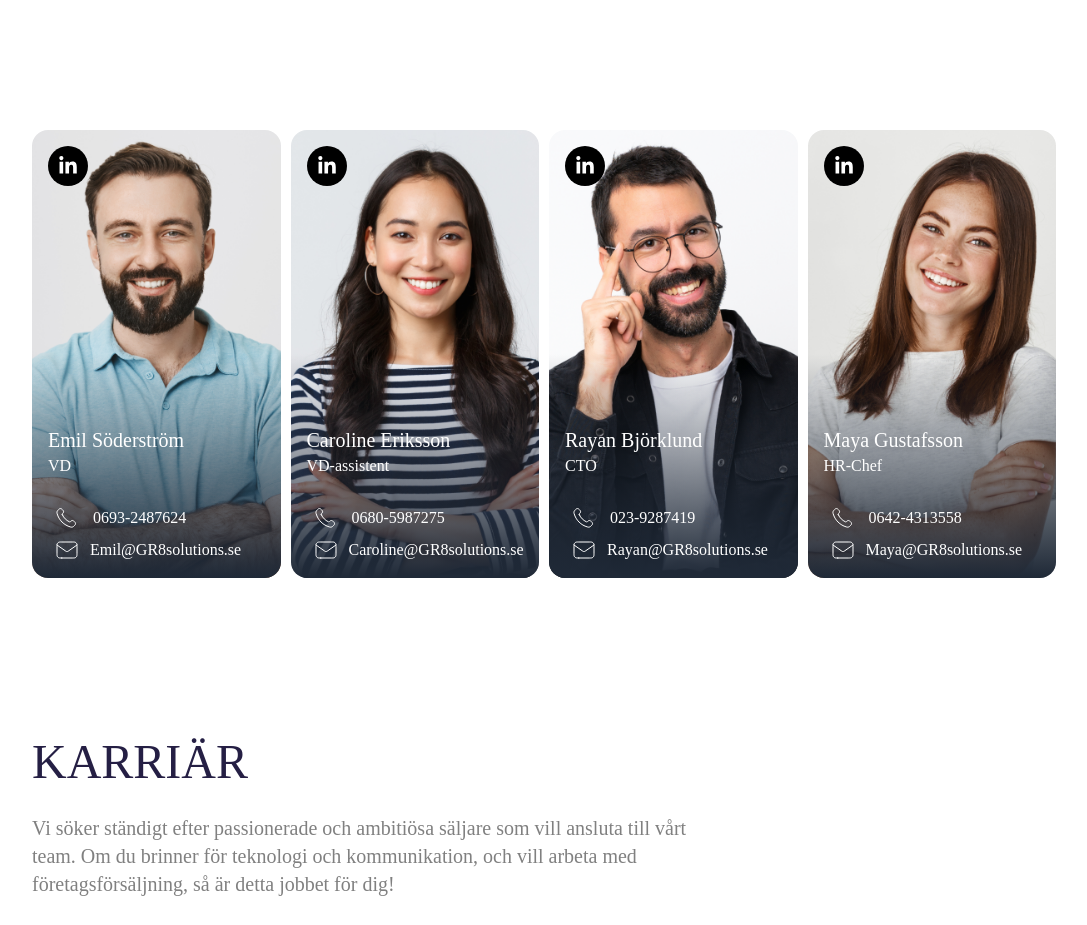
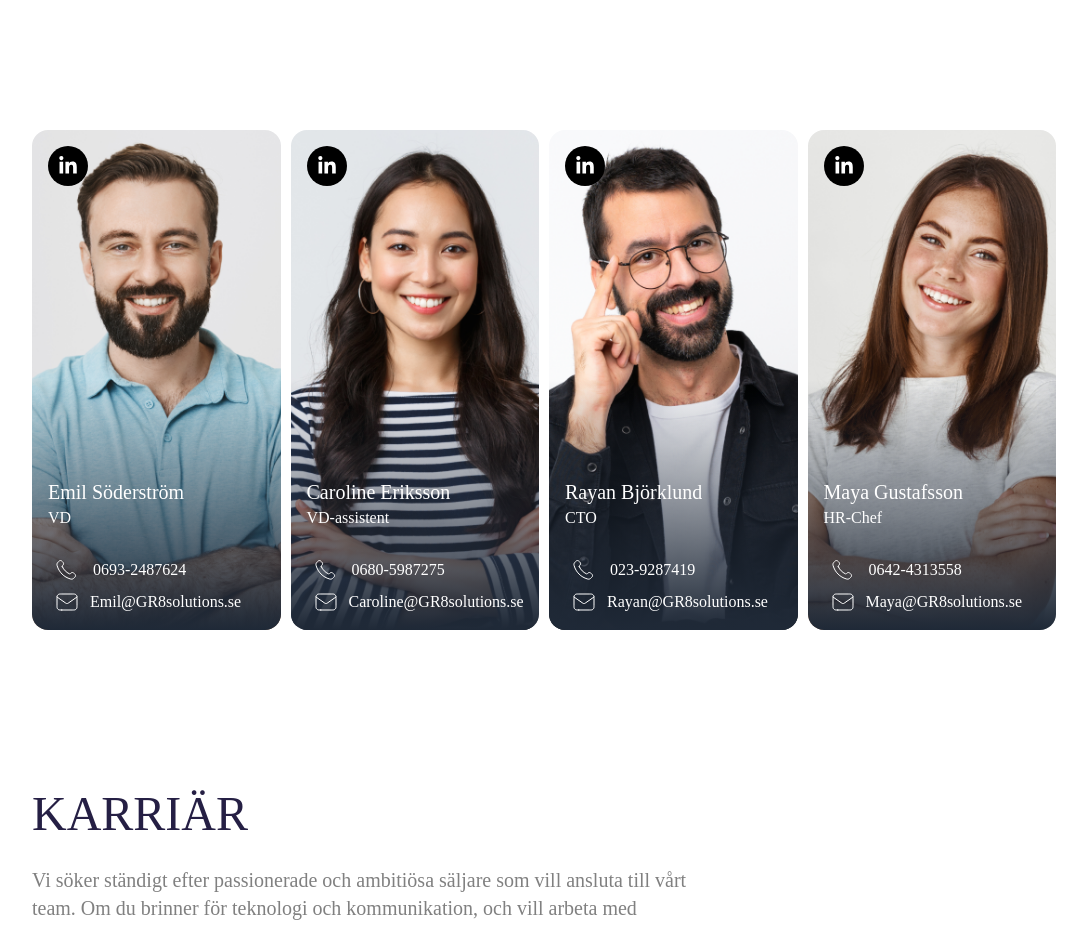
Before and after one commit to DEVMGO/gr8solutions, a Next.js app: page / in a window 1280 px wide. Shown: the part 4287-5212 px from the top of the page, without its empty margins (96-1183 px from the left). Built offline with nearby package versions, Linux system fonts and the light colour scheme.

Commit message:
edit height image team card

```diff
--- a/components/ui/teamCard/index.jsx
+++ b/components/ui/teamCard/index.jsx
@@ -11,7 +11,7 @@ const TeamCard = ({ data }) => {
   return (
     <div
       // style={{ background: `url(${image?.src})` }}
-      className={`w-full 3xl:h-[538px] h-[448px] rounded-2xl overflow-hidden flex items-center justify-between flex-col relative ease-in-out transition-all duration-500 3xl:p-6 p-4 before:z-10 before:absolute before:bottom-0 before:left-0 before:w-full before:h-1/2 before:bg-opacity-60 before:bg-gradient-to-t before:from-gray-800 hover:before:from-white before:transition-all before:duration-500 before:ease-in-out group`}
+      className={`w-full 3xl:h-[538px] h-[500px] rounded-2xl overflow-hidden flex items-center justify-between flex-col relative ease-in-out transition-all duration-500 3xl:p-6 p-4 before:z-10 before:absolute before:bottom-0 before:left-0 before:w-full before:h-1/2 before:bg-opacity-60 before:bg-gradient-to-t before:from-gray-800 hover:before:from-white before:transition-all before:duration-500 before:ease-in-out group`}
     >
       <img src={data?.image?.src} alt={data?.name} className="absolute w-full h-full md:!object-cover !object-fill top-0 left-0" />
       <div className="w-full flex items-center justify-start z-20">
```
